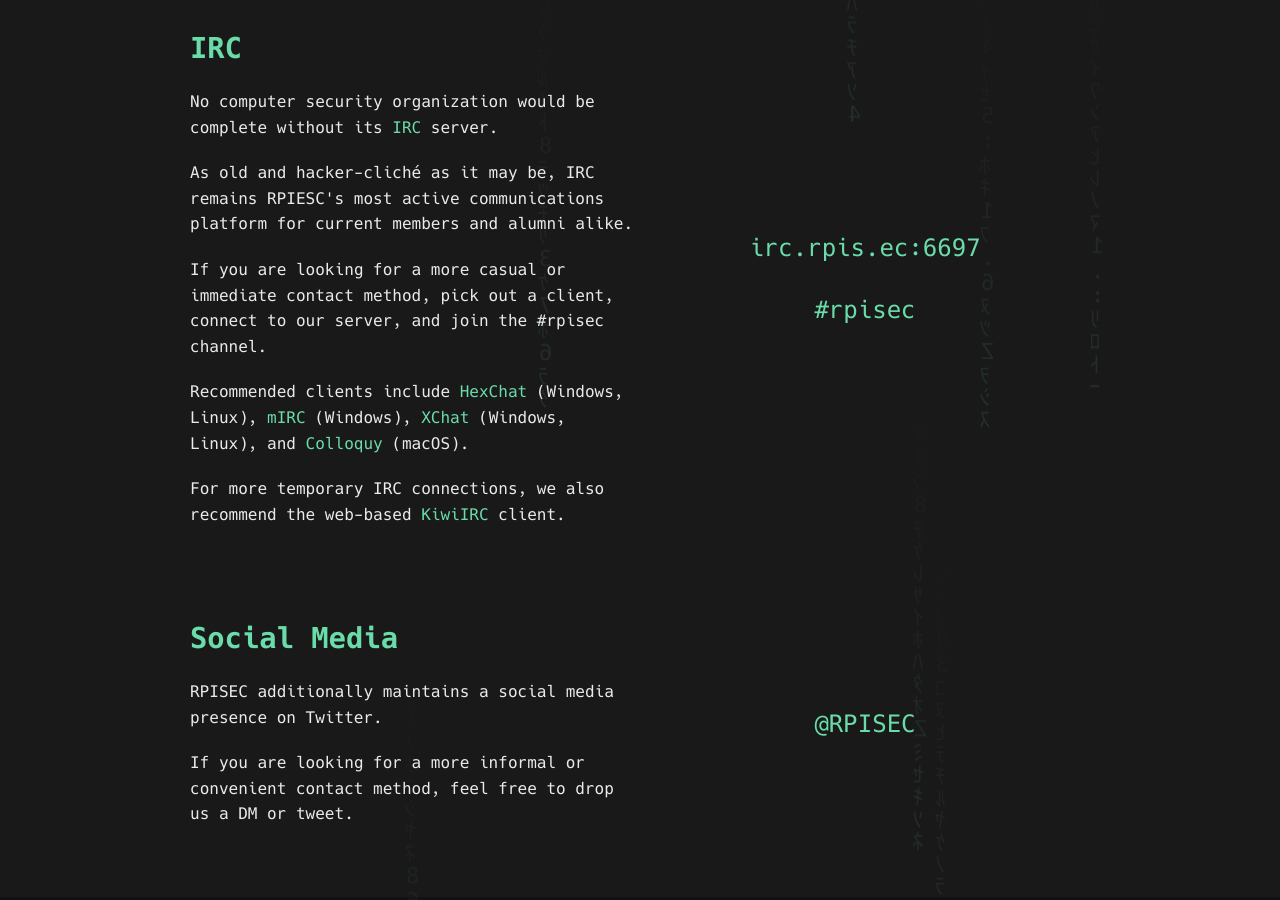
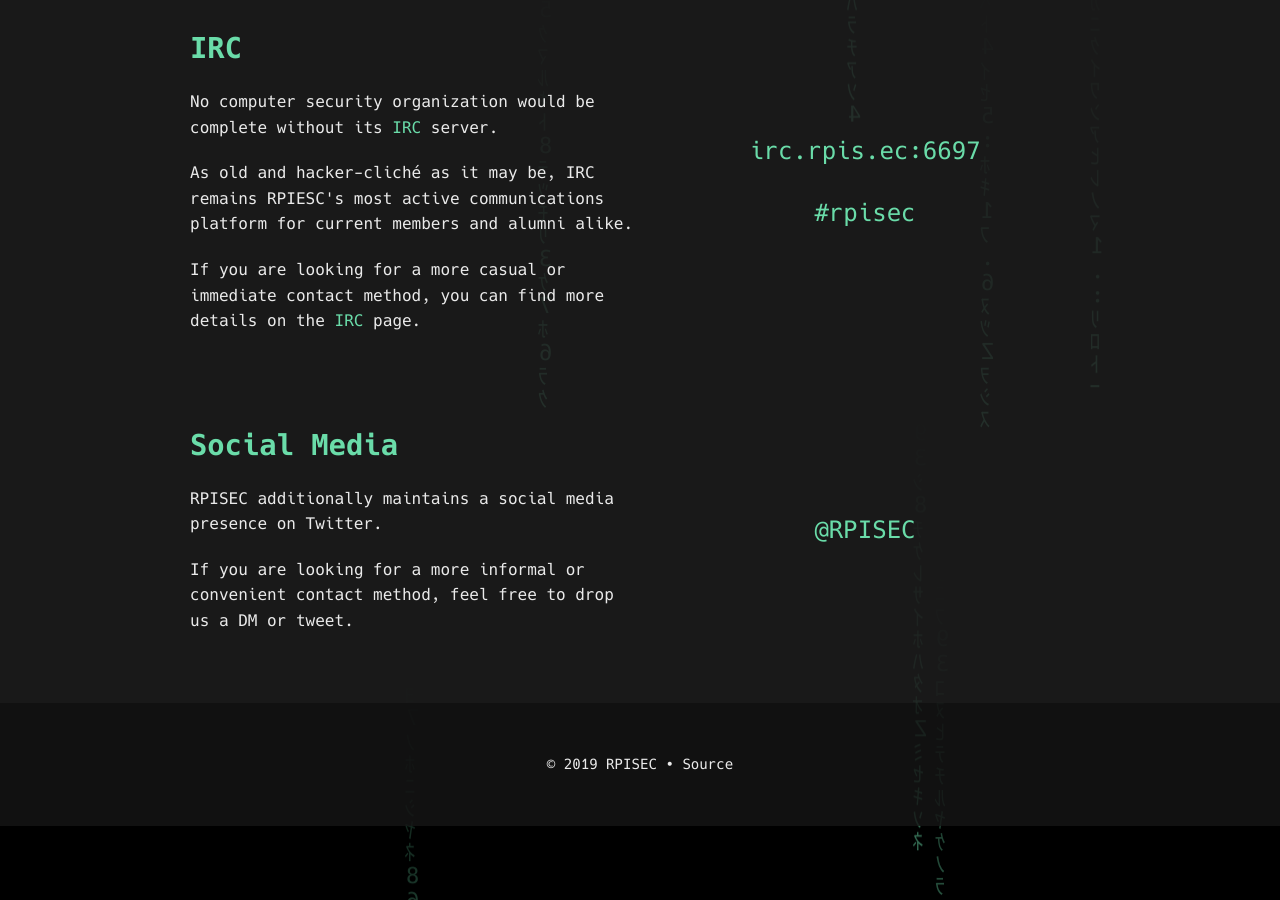
Before and after one commit to RPISEC/website, a Jekyll site: the page built from contact.html, in a window 1280 px wide and 900 px high, scrolled down 688 px. Built offline with Jekyll 4.4.1, drawn with Linux system fonts in a browser that asks for light colours.

Commit message:
IRC page

```diff
--- a/contact.html
+++ b/contact.html
@@ -26,13 +26,8 @@
                     href="https://wikipedia.org/wiki/Internet_Relay_Chat">IRC</a> server.</p>
             <p>As old and hacker-cliché as it may be, IRC remains RPIESC's most active communications platform for
                 current members and alumni alike.</p>
-            <p>If you are looking for a more casual or immediate contact method, pick out a client, connect to our
-                server, and join the #rpisec channel.</p>
-            <p>Recommended clients include <a href="https://hexchat.github.io/">HexChat</a> (Windows, Linux), <a
-                    href="https://www.mirc.com/index.html">mIRC</a> (Windows), <a href="http://xchat.org/download/">XChat</a>
-                (Windows, Linux), and <a href="http://colloquy.info/">Colloquy</a> (macOS).</p>
-            <p>For more temporary IRC connections, we also recommend the web-based <a
-                    href="https://kiwiirc.com/nextclient/irc.rpis.ec/#rpisec">KiwiIRC</a> client.</p>
+            <p>If you are looking for a more casual or immediate contact method, you can find more details on the <a
+                    href="{{ site.baseurl }}/irc">IRC</a> page.</p>
         </div>
         <div class="sidetext text editable">
             <p><a href="ircs://irc.rpis.ec:6697/rpisec">irc.rpis.ec:6697</a></p>
```
Also changed, not shown: irc.html (added, +60 -0 lines).
